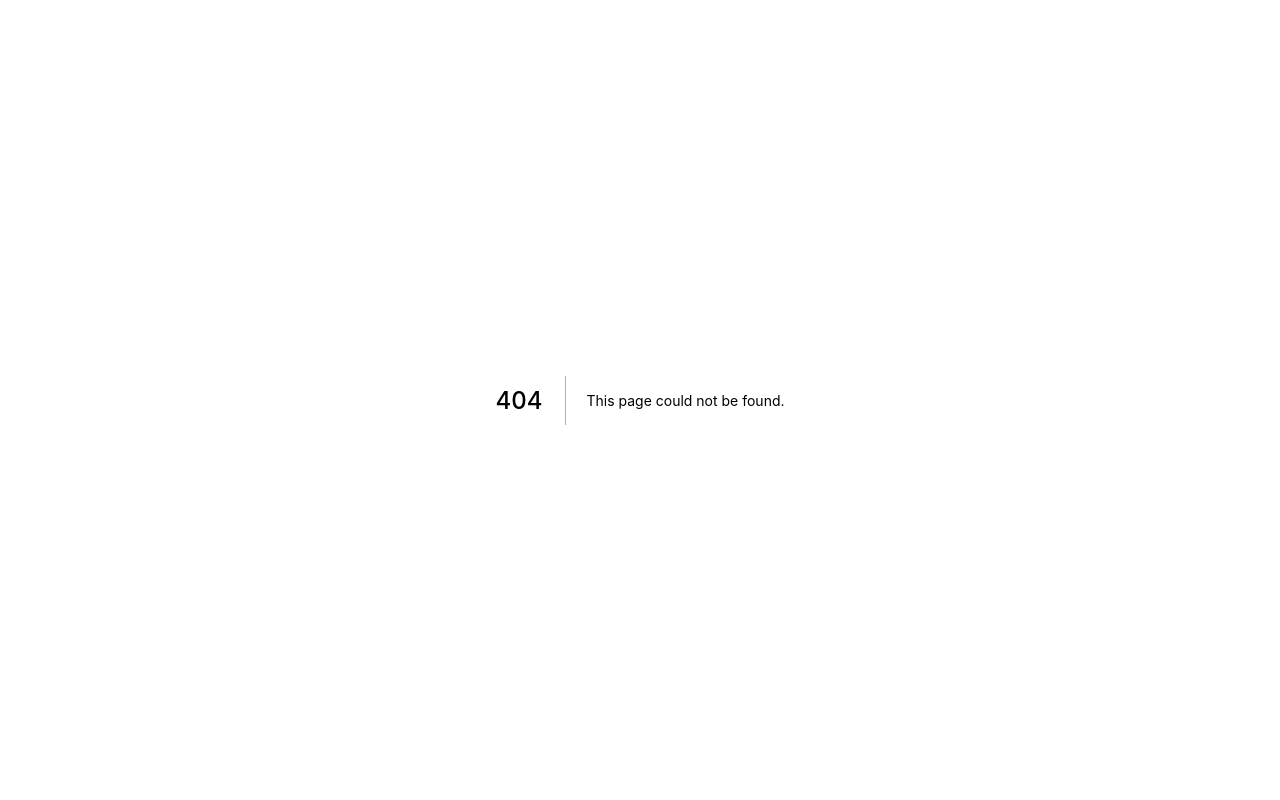
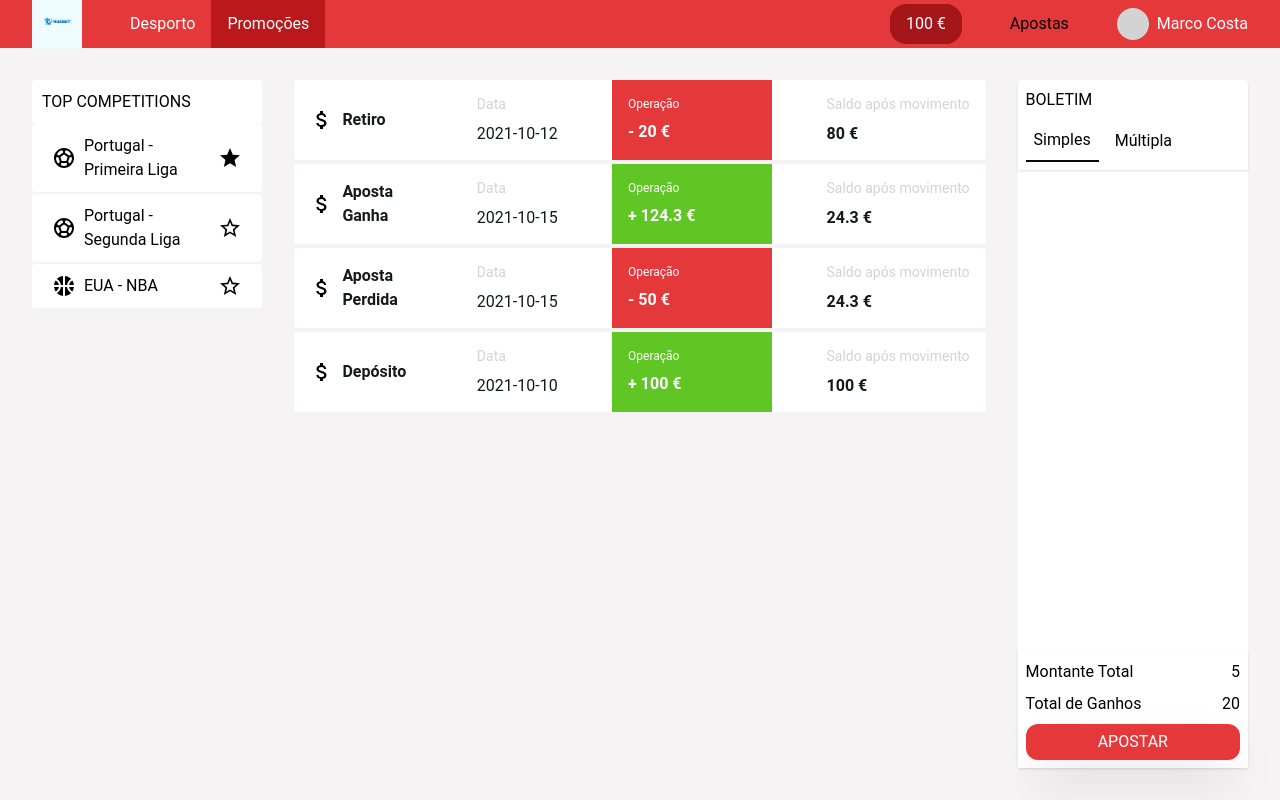
Before and after one commit to gonaloppcc/projetoRAS, a Next.js app in the folder frontend/: page /better/operations in a window 1280 px wide. Before the commit this address had no page. Built offline with nearby package versions, Linux system fonts and the light colour scheme.

Commit message:
Add Operations Page and MoneyOperation component.

```diff
--- /dev/null
+++ b/frontend/src/components/MoneyOperation/index.tsx
@@ -0,0 +1,92 @@
+import React from 'react';
+import AttachMoneyIcon from '@mui/icons-material/AttachMoney';
+
+export enum OperationType {
+    DEPOSIT = 'Depósito',
+    WITHDRAW = 'Retiro',
+    BET_WIN = 'Aposta Ganha',
+    BET_LOSS = 'Aposta Perdida',
+}
+
+export interface MoneyOperationProps {
+    operationDate: string;
+    operationType: OperationType;
+    operationAmount: number;
+
+    balanceAfterOperation: number;
+}
+
+const OPERATION_STYLES =
+    'h-full flex flex-col items-start w-40 p-4 text-WHITE gap-2 text-WHITE';
+
+export const MoneyOperation = ({
+    operationType,
+    operationDate,
+    operationAmount,
+    balanceAfterOperation,
+}: MoneyOperationProps) => {
+    // FIXME: Hardcoded text in this component
+    return (
+        <div className="flex flex-row justify-between items-center px-4 gap-0 bg-WHITE rounded">
+            <div className="flex flex-row justify-left items-center w-28 gap-2">
+                <AttachMoneyIcon />
+                <span className="text-EERIE_BLACK text-base font-semibold">
+                    {operationType}
+                </span>
+            </div>
+            <div className="flex flex-col items-start p-0 gap-2">
+                <span className="text-LIGHT_GRAY text-sm">{'Data'}</span>
+                <span className="text-EERIE_BLACK text-base">
+                    {operationDate}
+                </span>
+            </div>
+
+            {operationType === OperationType.DEPOSIT && (
+                <div className={`${OPERATION_STYLES} bg-RIGHT_GREEN`}>
+                    <span className="text-xs">Operação</span>
+                    <span className="text-base font-semibold">
+                        + {operationAmount} €
+                        {/* FIXME: Money currency is hardcoded and can vary */}
+                    </span>
+                </div>
+            )}
+            {operationType === OperationType.WITHDRAW && (
+                <div className={`${OPERATION_STYLES} bg-IMPERIAL_RED`}>
+                    <span className="text-xs">Operação</span>
+                    <span className="text-base font-semibold">
+                        - {operationAmount} €
+                        {/* FIXME: Money currency is hardcoded and can vary */}
+                    </span>
+                </div>
+            )}
+            {operationType === OperationType.BET_WIN && (
+                <div className={`${OPERATION_STYLES} bg-RIGHT_GREEN`}>
+                    <span className="text-xs">Operação</span>
+                    <span className="text-base font-semibold">
+                        + {operationAmount} €
+                        {/* FIXME: Money currency is hardcoded and can vary */}
+                    </span>
+                </div>
+            )}
+            {operationType === OperationType.BET_LOSS && (
+                <div className={`${OPERATION_STYLES} bg-IMPERIAL_RED`}>
+                    <span className="text-xs">Operação</span>
+                    <span className="text-base font-semibold">
+                        - {operationAmount} €
+                        {/* FIXME: Money currency is hardcoded and can vary */}
+                    </span>
+                </div>
+            )}
+
+            <div className="flex flex-col items-start p-0 gap-2">
+                <span className="text-LIGHT_GRAY text-sm">
+                    {'Saldo após movimento'}
+                </span>
+                <span className="text-EERIE_BLACK text-base font-semibold">
+                    {balanceAfterOperation} €{' '}
+                    {/* FIXME: Money currency is hardcoded and can vary */}
+                </span>
+            </div>
+        </div>
+    );
+};
--- /dev/null
+++ b/frontend/src/pages/better/operations/index.tsx
@@ -0,0 +1,46 @@
+import React from 'react';
+import {PageLayout} from '@components/PageLayout';
+import {MoneyOperation, OperationType} from '@components/MoneyOperation';
+
+const MOCK_DEPOSIT_OPERATION = {
+    operationDate: '2021-10-10',
+    operationType: OperationType.DEPOSIT,
+    operationAmount: 100,
+    balanceAfterOperation: 100,
+};
+
+const MOCK_WITHDRAW_OPERATION = {
+    operationDate: '2021-10-12',
+    operationType: OperationType.WITHDRAW,
+    operationAmount: 20,
+    balanceAfterOperation: 80,
+};
+
+const MOCK_BET_WIN_OPERATION = {
+    operationDate: '2021-10-15',
+    operationType: OperationType.BET_WIN,
+    operationAmount: 124.3,
+    balanceAfterOperation: 24.3,
+};
+
+const MOCK_BET_LOST_OPERATION = {
+    operationDate: '2021-10-15',
+    operationType: OperationType.BET_LOSS,
+    operationAmount: 50,
+    balanceAfterOperation: 24.3,
+};
+
+const Bets = () => {
+    return (
+        <PageLayout>
+            <div className="w-full flex flex-col justify-start gap-1">
+                <MoneyOperation {...MOCK_WITHDRAW_OPERATION} />
+                <MoneyOperation {...MOCK_BET_WIN_OPERATION} />
+                <MoneyOperation {...MOCK_BET_LOST_OPERATION} />
+                <MoneyOperation {...MOCK_DEPOSIT_OPERATION} />
+            </div>
+        </PageLayout>
+    );
+};
+
+export default Bets;
```
